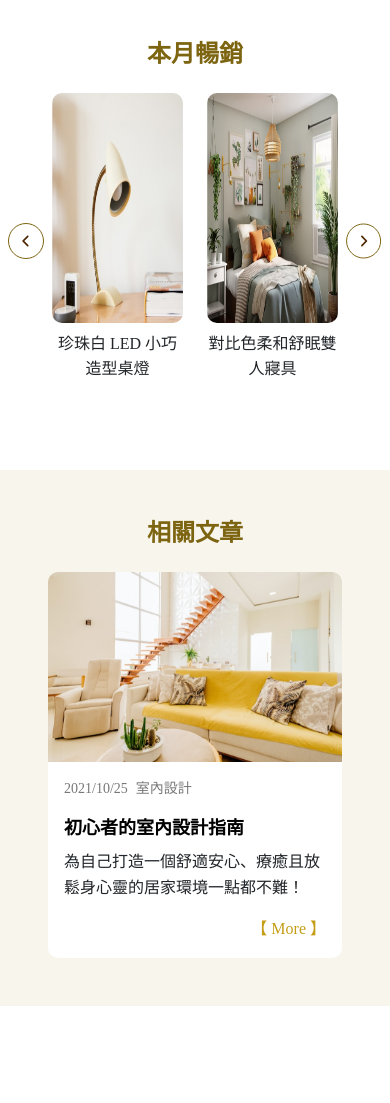
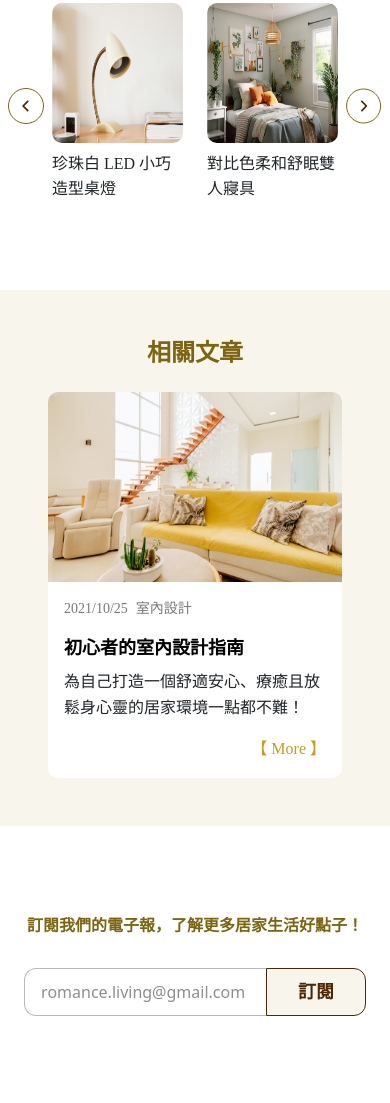
Before and after one commit to ming851206/Romance-Living, a plain HTML site: page index.html in a window 390 px wide. Shown: the part 2420-3523 px from the top of the page. Drawn offline with nearby package versions, Linux system fonts and the light colour scheme.

Commit message:
fix img bugs

```diff
--- a/style.css
+++ b/style.css
@@ -372,6 +372,9 @@ ul{
     .newProduct{
         margin-top: 70px;
     }
+    .item p{
+        text-align: left;
+    }
 }
 .newProduct .item{
     text-align: center;
@@ -389,6 +392,11 @@ ul{
 @media (max-width: 768px) {
     .newProduct .third{
         display: none;
+    }
+}
+@media (max-width: 576px) {
+    .newProduct .item .photo{
+        height: 140px;
     }
 }
 .blog{
@@ -463,6 +471,11 @@ ul{
 .subscribe{
     margin: 128px auto;
 }
+@media (max-width: 576px){
+    .subscribe{
+        margin: 90px auto;
+    }
+}
 .subInput{
     display: flex;
     justify-content: center;
```
